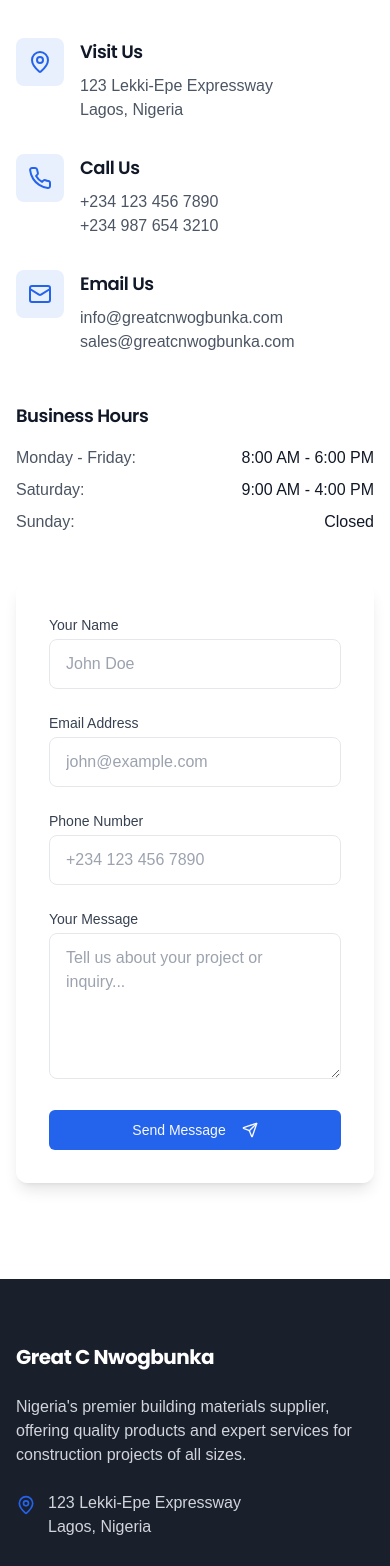
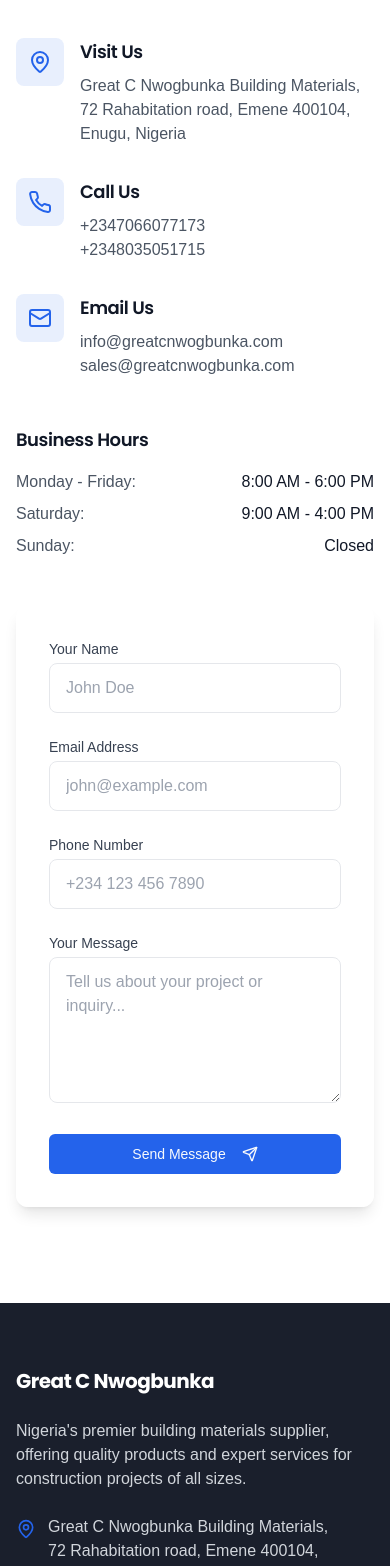
Before and after one commit to WilliamsChukwuma/great-c-nwogbunka, a React (Vite) app: page / in a window 390 px wide. Shown: the part 9180-10746 px from the top of the page. Built offline with nearby package versions, Linux system fonts and the light colour scheme.

Commit message:
Update contact information
Updated contact information in the Contact component to reflect the correct phone numbers and address.

```diff
--- a/src/components/ui/contact.tsx
+++ b/src/components/ui/contact.tsx
@@ -56,12 +56,12 @@ const Contact = () => {
     {
       icon: <MapPin className="h-6 w-6" />,
       title: "Visit Us",
-      details: ["123 Lekki-Epe Expressway", "Lagos, Nigeria"]
+      details: ["Great C Nwogbunka Building Materials,", "72 Rahabitation road, Emene 400104,", "Enugu, Nigeria"]
     },
     {
       icon: <Phone className="h-6 w-6" />,
       title: "Call Us",
-      details: ["+234 123 456 7890", "+234 987 654 3210"]
+      details: ["+2347066077173", "+2348035051715"]
     },
     {
       icon: <Mail className="h-6 w-6" />,
--- a/src/components/ui/footer.tsx
+++ b/src/components/ui/footer.tsx
@@ -1,4 +1,3 @@
-
 import { Facebook, Instagram, Twitter, Linkedin, Youtube, MapPin } from 'lucide-react';
 
 const Footer = () => {
@@ -42,8 +41,9 @@ const Footer = () => {
             <div className="flex items-start space-x-3">
               <MapPin className="h-5 w-5 text-primary mt-1 flex-shrink-0" />
               <p className="text-gray-300">
-                123 Lekki-Epe Expressway<br />
-                Lagos, Nigeria
+                Great C Nwogbunka Building Materials,<br />
+                72 Rahabitation road, Emene 400104,<br />
+                Enugu, Nigeria
               </p>
             </div>
           </div>
```
